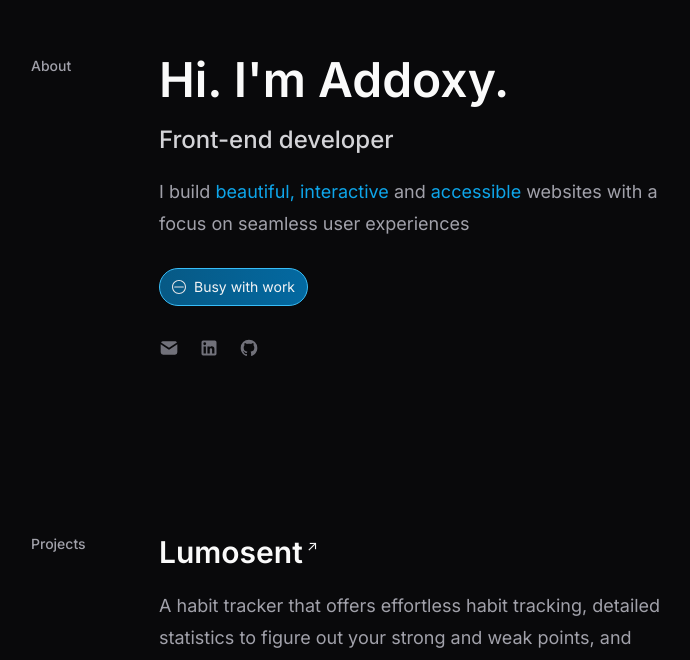
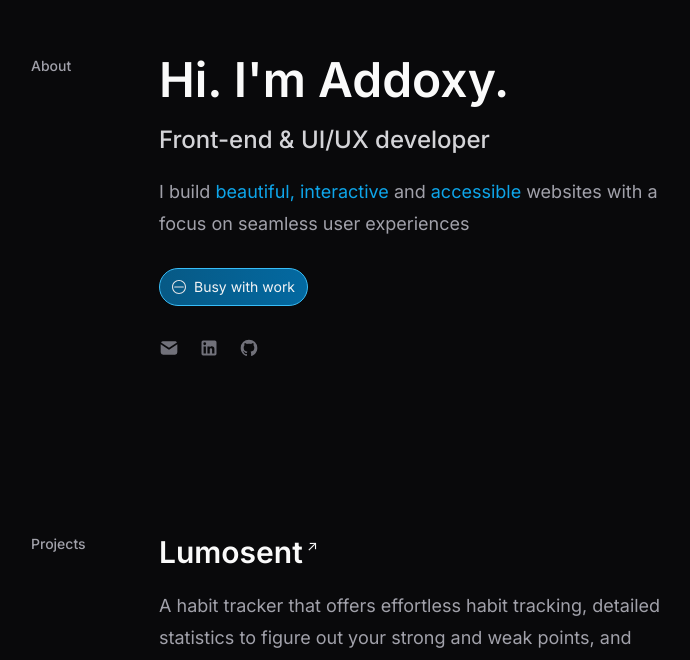
Before and after one commit to addoxy/addoxy.me, a Next.js app: page / in a window 1280 px wide. Shown: the part 136-796 px from the top of the page, without its empty margins (225-915 px from the left). Built offline with nearby package versions, Linux system fonts and the light colour scheme; what tailwindcss-debug-screens would draw is missing.

Commit message:
refactor:  update job description

```diff
--- a/src/app/page.tsx
+++ b/src/app/page.tsx
@@ -120,7 +120,7 @@ const page = () => {
           Hi. I&apos;m Addoxy.
         </h1>
         <p className="mb-5 text-2xl font-medium text-zinc-300">
-          Front-end developer
+          Front-end & UI/UX developer
         </p>
         <p className="mb-7 text-lg leading-8 text-zinc-400">
           I build <span className="text-sky-500">beautiful, interactive</span>{' '}
```
